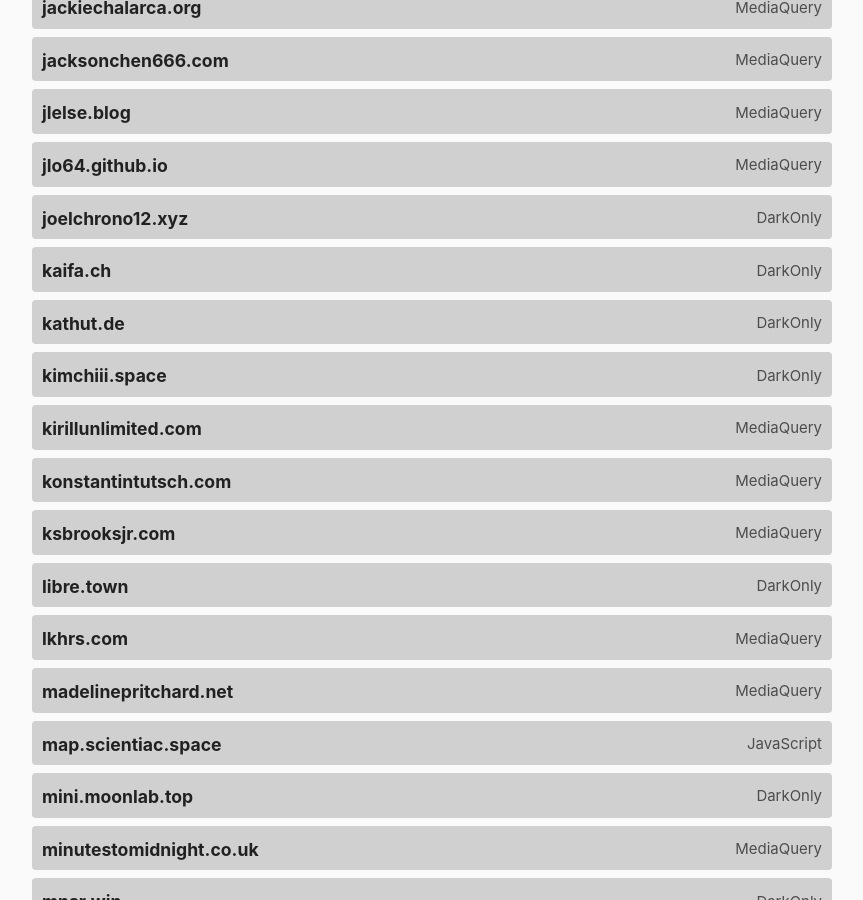
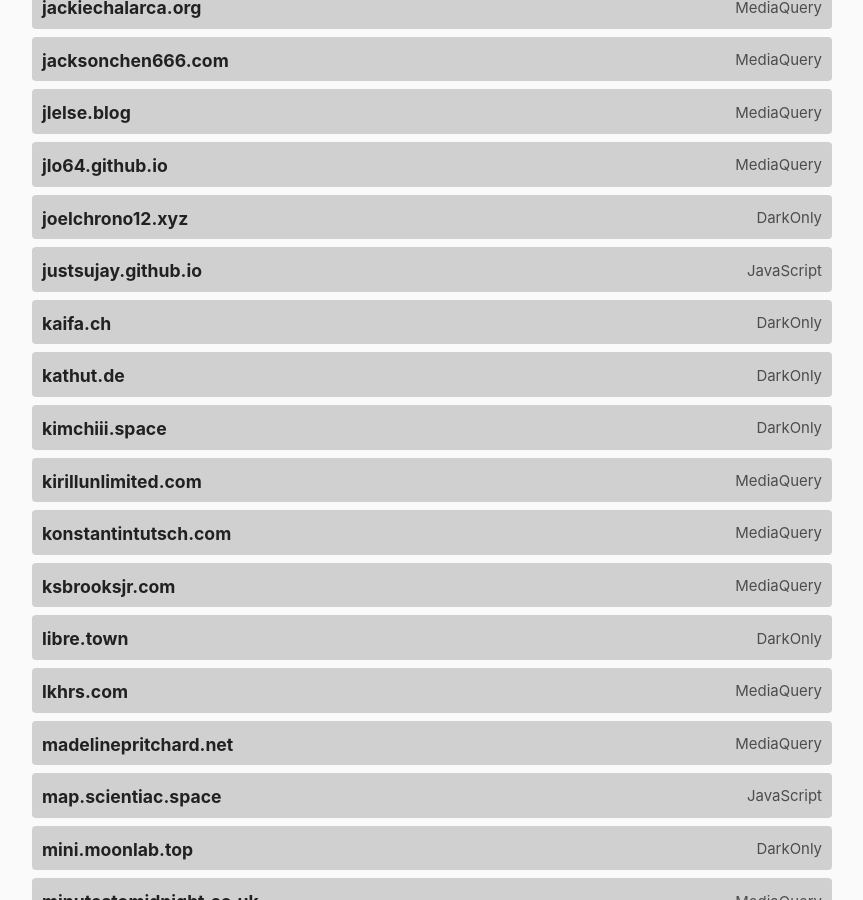
Before and after one commit to katherinek727/darktheme.club, a Jekyll site: the page built from index.md, in a window 1280 px wide and 900 px high, scrolled down 3426 px. Shown: the whole window, without its empty margins (208-1071 px from the left). Built offline with Jekyll 4.4.1, drawn with Linux system fonts in a browser that asks for light colours.

Commit message:
Update sites.yml

```diff
--- a/_data/sites.yml
+++ b/_data/sites.yml
@@ -12,6 +12,11 @@
   url: https://adast.dk/
   method: mediaquery
   last_checked: 2024-01-11
+
+- domain: justsujay.github.io
+  url: https://justsujay.github.io/
+  method: javascript
+  last_checked: 2024-02-24
 
 - domain: aitrack.work
   url: https://aitrack.work/
```
